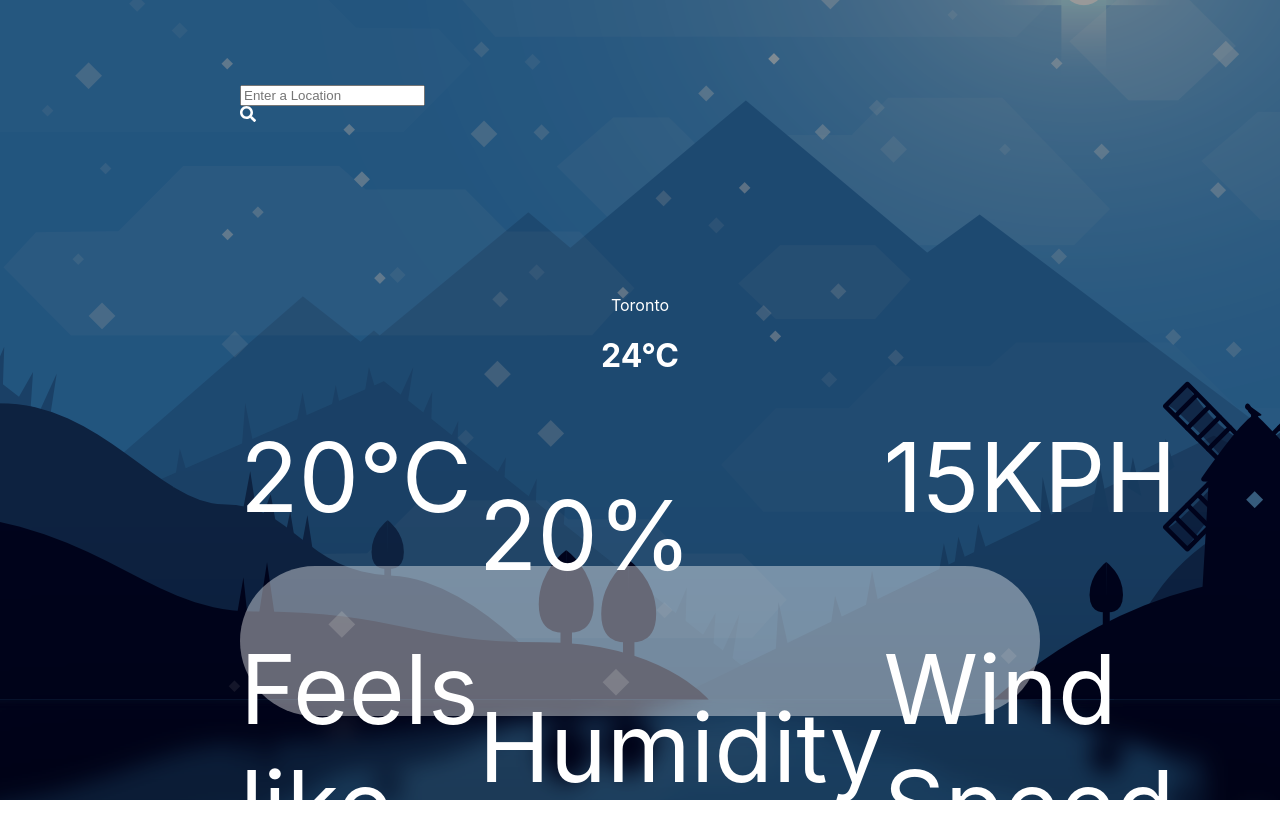
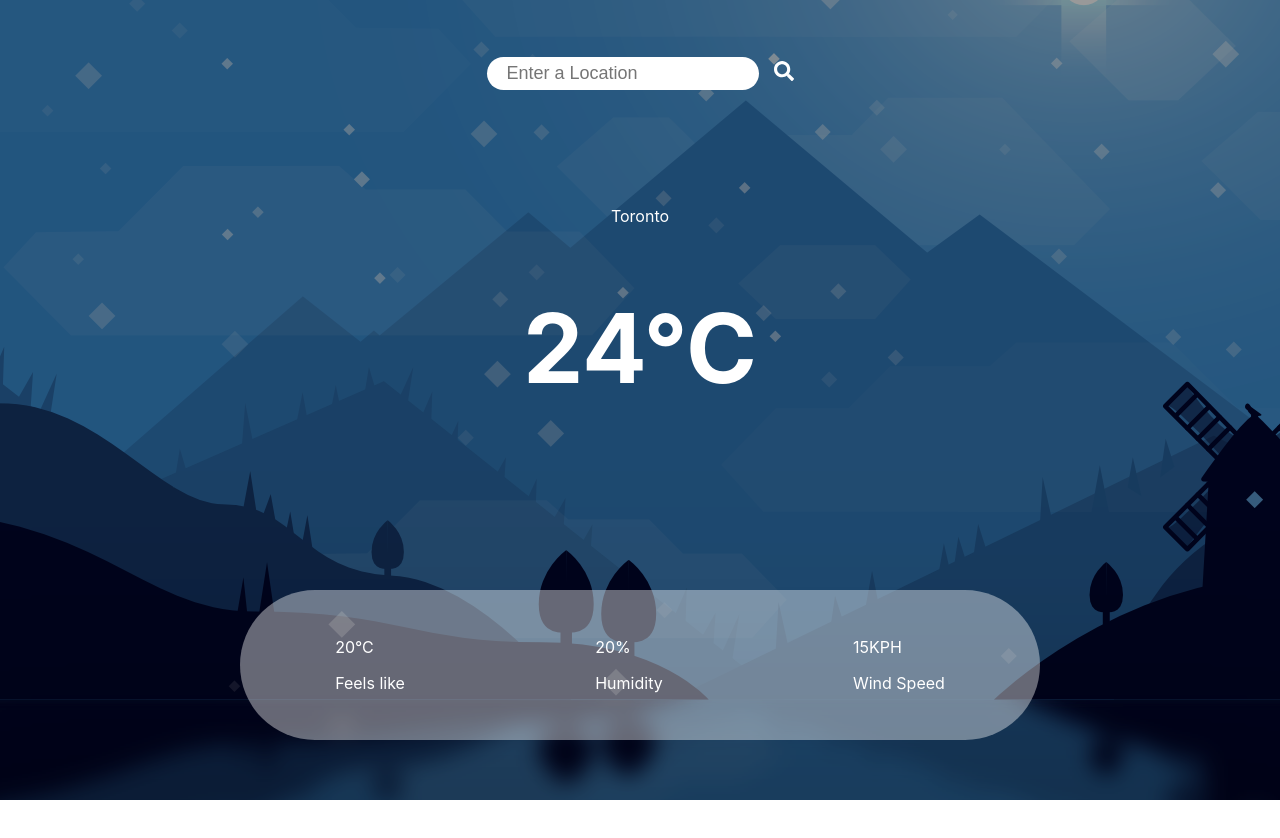
Before and after one commit to MHassan47/React-Weather-App, a React (Create React App) app: page / in a window 1280 px wide. Shown: the top 838 px of the page. After the commit the page ends 800 px from the top, so only its background shows below. Built offline with nearby package versions, Linux system fonts and the light colour scheme; no server answers.

Commit message:
adds search bar styling

```diff
--- a/src/App.css
+++ b/src/App.css
@@ -3,10 +3,28 @@
   flex-direction: column;
   justify-content: space-around;
 }
-p {
+h1 {
   font-size: 6rem;
 }
+.search {
+  display: flex;
+  justify-content: center;
+  align-items: center;
+  gap: 15px;
+}
 
+.search input {
+  height: 100%;
+  border: none;
+  background: #fff;
+  font-size: 18px;
+  border-radius: 50px;
+  padding: 3px 20px;
+}
+.search_icon {
+  font-size: 20px;
+  cursor: pointer;
+}
 .header {
   display: flex;
   flex-direction: column;
```
